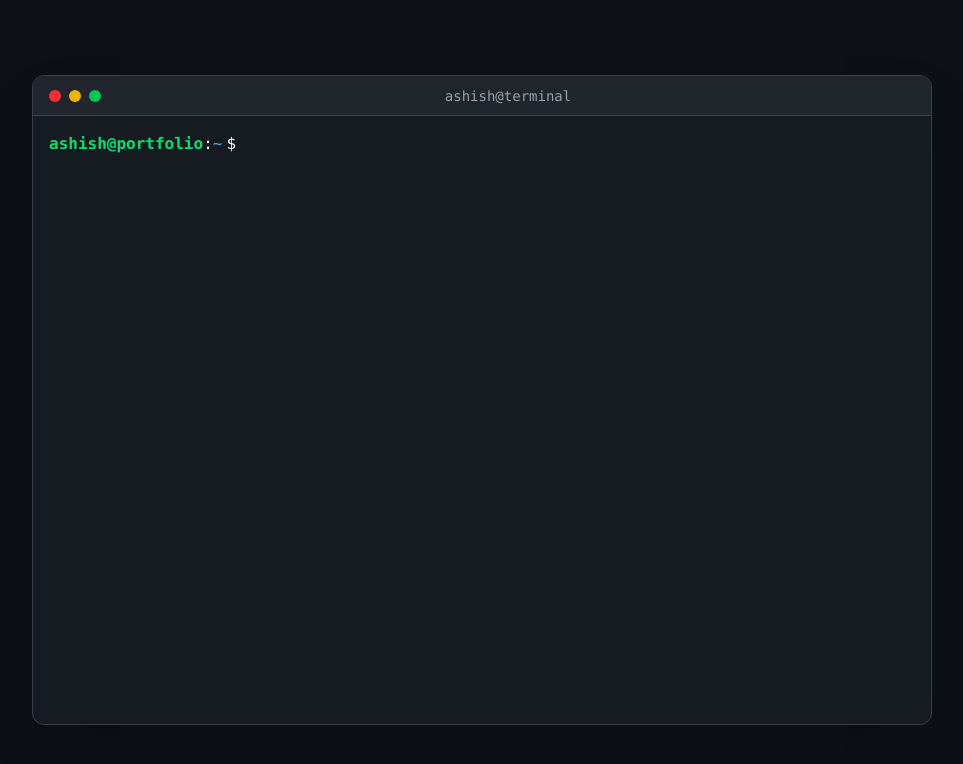
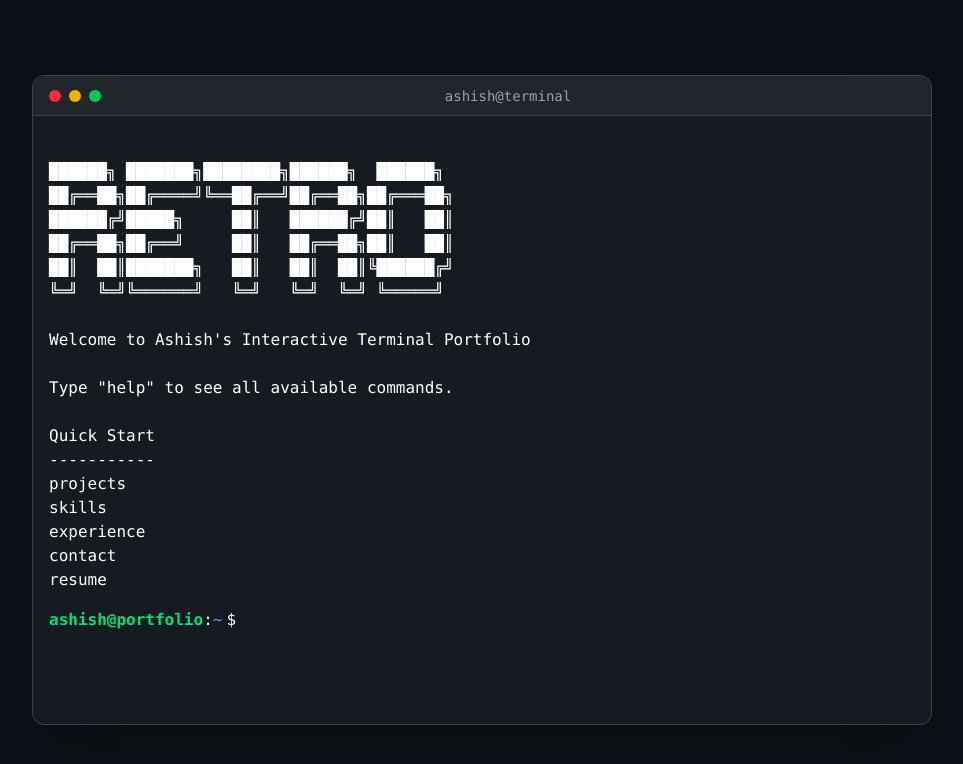
Before and after one commit to Ashish-kumar2020/portfolio, a React app: page / in a window 1280 px wide. Shown: the top 764 px of the page, without its empty margins (158-1121 px from the left). Built offline with nearby package versions, Linux system fonts and the light colour scheme; the HTML template or start-up script is replaced by a standard one.

Commit message:
feat(ui): add terminal welcome screen

```diff
--- a/src/components/terminal/TerminalHistory.tsx
+++ b/src/components/terminal/TerminalHistory.tsx
@@ -1,6 +1,5 @@
 import type { HistoryItem } from "../../hooks/useTerminal";
 import Prompt from "./Prompt";
-
 
 interface Props {
   history: HistoryItem[];
@@ -9,17 +8,22 @@ interface Props {
 
 export default function TerminalHistory({
   history,
-  path,
+
 }: Props) {
   return (
     <>
       {history.map((item, index) => (
-        <div key={index} style={{ marginBottom: "16px" }}>
-          <div>
-            <Prompt path={path} /> {item.command}
-          </div>
+        <div key={index} className="mb-4">
+          {item.command && (
+            <div className="flex items-center gap-2">
+             <Prompt path={item.path} />
+              <span>{item.command}</span>
+            </div>
+          )}
 
-          <pre>{item.output}</pre>
+          <pre className="whitespace-pre-wrap font-mono text-white mt-1">
+            {item.output}
+          </pre>
         </div>
       ))}
     </>
--- /dev/null
+++ b/src/data/portfolio/welcome.ts
@@ -0,0 +1,20 @@
+export const welcomeMessage = `
+██████╗ ███████╗████████╗██████╗  ██████╗
+██╔══██╗██╔════╝╚══██╔══╝██╔══██╗██╔═══██╗
+██████╔╝█████╗     ██║   ██████╔╝██║   ██║
+██╔══██╗██╔══╝     ██║   ██╔══██╗██║   ██║
+██║  ██║███████╗   ██║   ██║  ██║╚██████╔╝
+╚═╝  ╚═╝╚══════╝   ╚═╝   ╚═╝  ╚═╝ ╚═════╝
+
+Welcome to Ashish's Interactive Terminal Portfolio
+
+Type "help" to see all available commands.
+
+Quick Start
+-----------
+projects
+skills
+experience
+contact
+resume
+`;
--- a/src/hooks/useTerminal.ts
+++ b/src/hooks/useTerminal.ts
@@ -3,14 +3,21 @@ import { execute } from "../engine/executor";
 import { parse } from "../engine/parser";
 import type { TerminalContext } from "../types/terminal";
 import { root } from "../filesystem/fileSystem";
+import { welcomeMessage } from "../data/portfolio/welcome";
 
 export interface HistoryItem {
   command: string;
   output: string;
+  path: string[];
 }
 
 export function useTerminal() {
-  const [history, setHistory] = useState<HistoryItem[]>([]);
+  const [history, setHistory] = useState([
+    {
+      command: "",
+      output: welcomeMessage,
+    },
+  ]);
   const [input, setInput] = useState("");
   const [commandHistory, setCommandHistory] = useState<string[]>([]);
   const [historyIndex, setHistoryIndex] = useState(-1);
```
